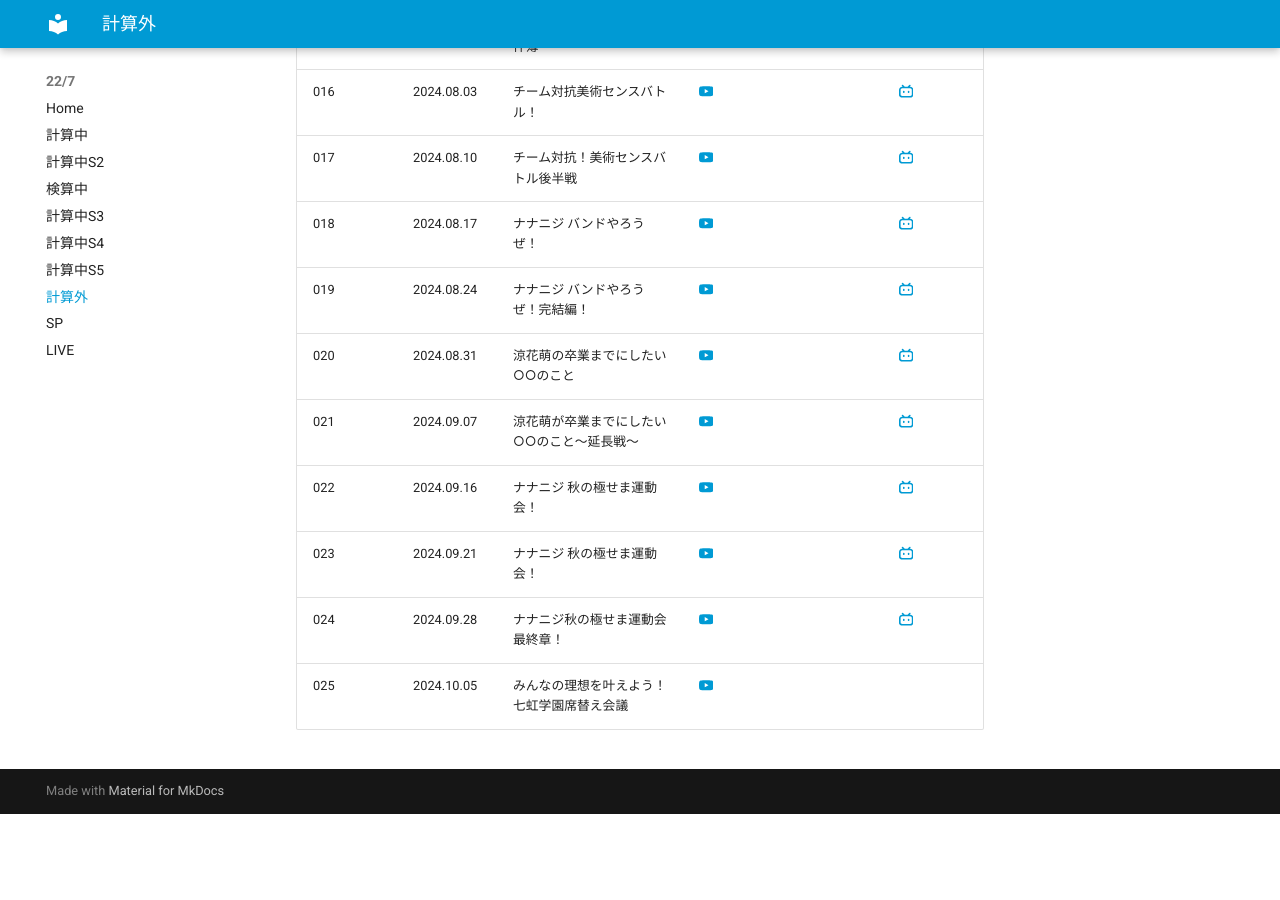
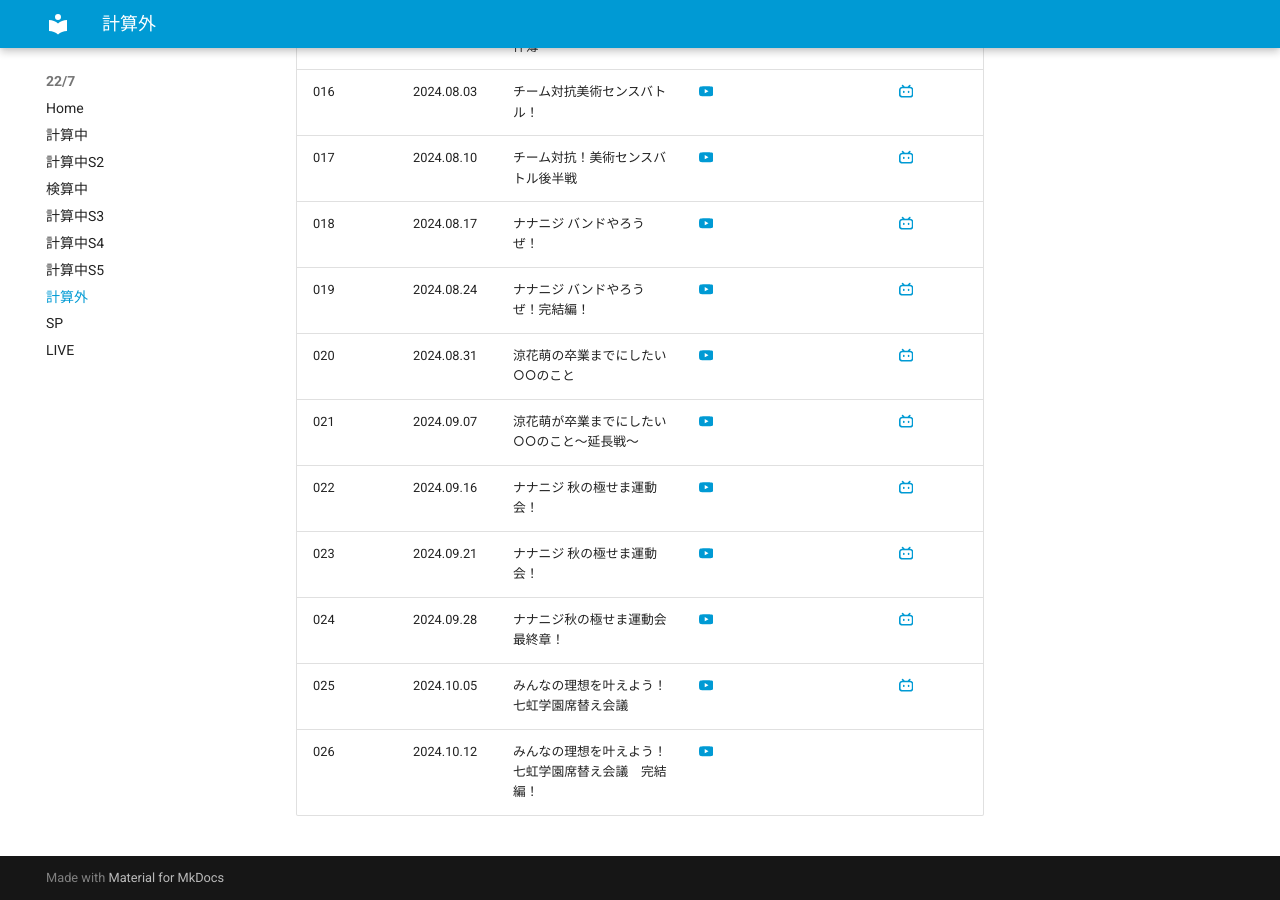
Before and after one commit to aki-192/nananiji, an MkDocs documentation site: the page built from docs/keisangai.md, in a window 1280 px wide and 900 px high, scrolled down 1145 px. Built offline with MkDocs 1.6.1 and Material for MkDocs 9.7.7, drawn with Linux system fonts in a browser that asks for light colours; before the commit the page ends 1959 px from its top, so only the background shows below that.

Commit message:
Update keisangai.md

```diff
--- a/docs/keisangai.md
+++ b/docs/keisangai.md
@@ -30,4 +30,5 @@
 | 022 | 2024.09.16 | ナナニジ 秋の極せま運動会！ | [:simple-youtube:](https://www.youtube.com/watch?v=BQx3LnAKfm4) | | [:simple-bilibili:](https://www.bilibili.com/video/BV1T1tUeyEWg/) |
 | 023 | 2024.09.21 | ナナニジ 秋の極せま運動会！ | [:simple-youtube:](https://www.youtube.com/watch?v=GAuVV-C9rv8) | | [:simple-bilibili:](https://www.bilibili.com/video/BV1C5xie8Exr/) |
 | 024 | 2024.09.28 | ナナニジ秋の極せま運動会 最終章！ | [:simple-youtube:](https://www.youtube.com/watch?v=dkIlDEiYOtg) | | [:simple-bilibili:](https://www.bilibili.com/video/BV1BB11YyEu3/) |
-| 025 | 2024.10.05 | みんなの理想を叶えよう！七虹学園席替え会議 | [:simple-youtube:](https://www.youtube.com/watch?v=LnRcvzQMJaA) | | |
+| 025 | 2024.10.05 | みんなの理想を叶えよう！七虹学園席替え会議 | [:simple-youtube:](https://www.youtube.com/watch?v=LnRcvzQMJaA) | | [:simple-bilibili:](https://www.bilibili.com/video/BV1BG2zYcEBu/) |
+| 026 | 2024.10.12 | みんなの理想を叶えよう！七虹学園席替え会議　完結編！ | [:simple-youtube:](https://www.youtube.com/watch?v=yzGlnoJFwjg) | | |
```
